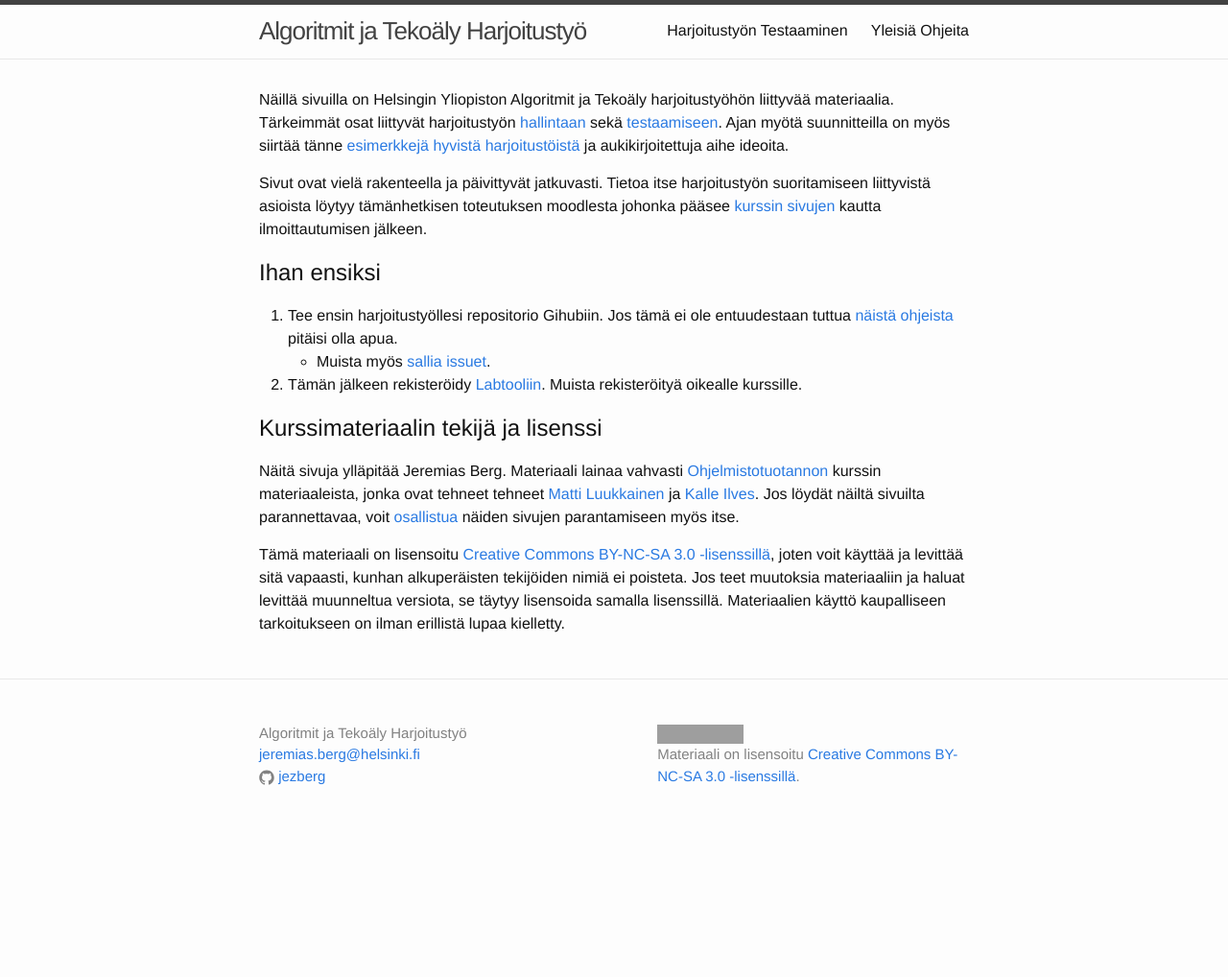
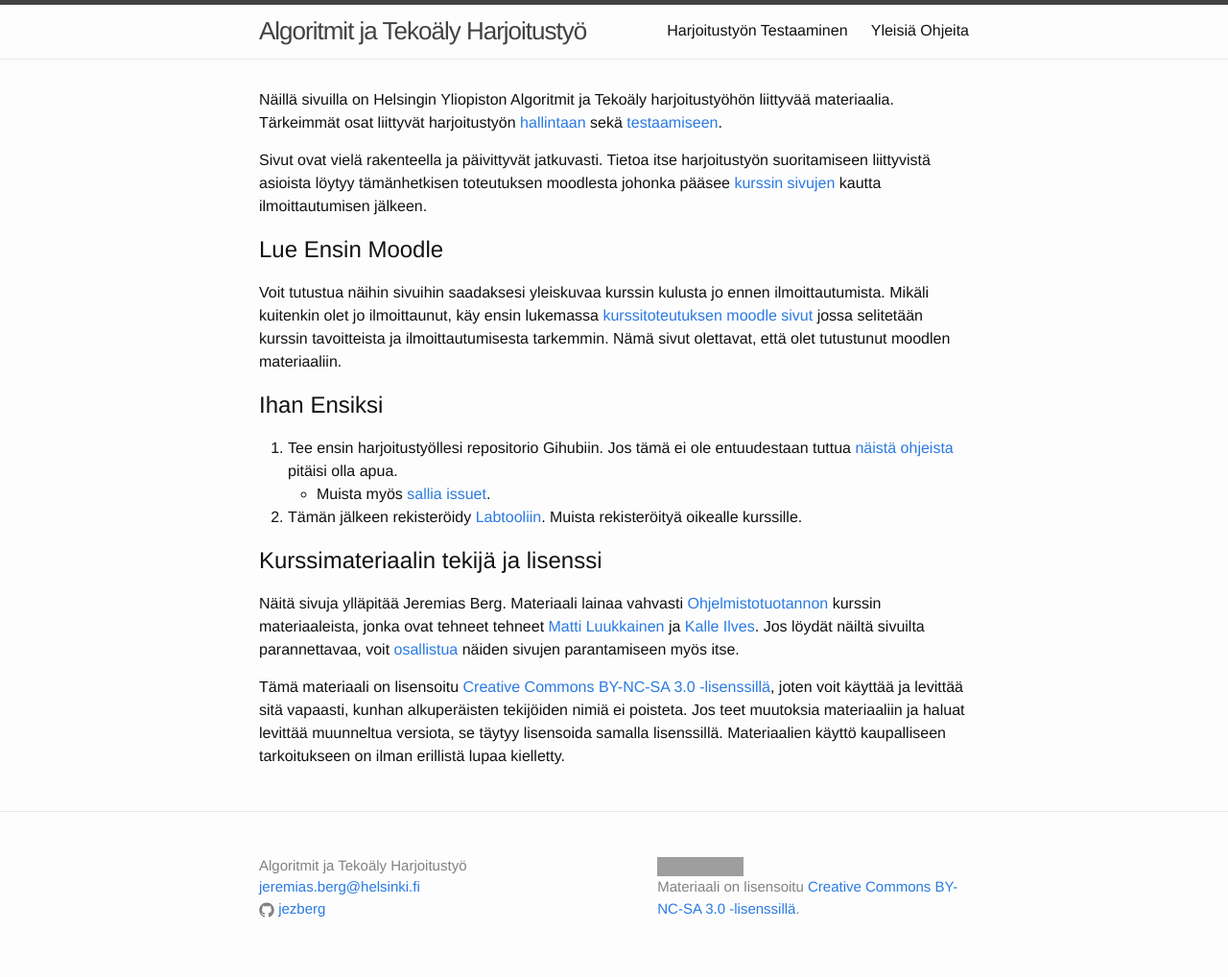
Before and after one commit to algolabra-hy/algolabra-hy.github.io, a Jekyll site: the page built from index.md, in a window 1280 px wide. Shown: the whole page at 96% size. Built offline with Jekyll 4.4.1, drawn with Linux system fonts in a browser that asks for light colours; before the commit the page ends 900 px from its top, so only the background shows below that; grey boxes are pictures that could not be loaded.

Commit message:
link back to moodle

```diff
--- a/_config.yml
+++ b/_config.yml
@@ -15,6 +15,7 @@ email: jeremias.berg@helsinki.fi
 description: >- # this means to ignore newlines until "baseurl:"
 baseurl: ''
 url: 'https://algolabra-hy.github.io'
+moodle: 'https://moodle.helsinki.fi/course/view.php?id=62031'
 github_username: jezberg
 repo_url: 'https://github.com/algolabra-hy/algolabra-hy.github.io'
 repo_branch: 'master'
--- a/index.md
+++ b/index.md
@@ -3,12 +3,18 @@ layout: home
 permalink: /
 ---
 
-Näillä sivuilla on Helsingin Yliopiston Algoritmit ja Tekoäly harjoitustyöhön liittyvää materiaalia. Tärkeimmät osat liittyvät harjoitustyön [hallintaan](/projektinhallinta) sekä [testaamiseen](/testing). Ajan myötä suunnitteilla on myös siirtää tänne [esimerkkejä hyvistä harjoitustöistä](/esimerkkeja) ja aukikirjoitettuja aihe ideoita.
+Näillä sivuilla on Helsingin Yliopiston Algoritmit ja Tekoäly harjoitustyöhön liittyvää materiaalia. Tärkeimmät osat liittyvät harjoitustyön [hallintaan](/projektinhallinta) sekä [testaamiseen](/testing).
 
 Sivut ovat vielä rakenteella ja päivittyvät jatkuvasti.
 Tietoa itse harjoitustyön suoritamiseen liittyvistä asioista löytyy tämänhetkisen toteutuksen moodlesta johonka pääsee [kurssin sivujen](https://studies.helsinki.fi/kurssit/opintojakso/otm-3d27dcc5-f7b5-4eec-b5db-53217aee3918/TKT20010) kautta ilmoittautumisen jälkeen.
 
-## Ihan ensiksi
+## Lue Ensin Moodle
+Voit tutustua näihin sivuihin saadaksesi yleiskuvaa kurssin kulusta jo
+ennen ilmoittautumista. Mikäli kuitenkin olet jo ilmoittaunut, käy ensin lukemassa
+[kurssitoteutuksen moodle sivut]({{site.moodle}}) jossa selitetään kurssin tavoitteista ja
+ilmoittautumisesta tarkemmin. Nämä sivut olettavat, että olet tutustunut moodlen materiaaliin.
+
+## Ihan Ensiksi
 1. Tee ensin harjoitustyöllesi repositorio Gihubiin. Jos tämä ei ole entuudestaan tuttua [näistä ohjeista](/git) pitäisi olla apua.
     - Muista myös [sallia issuet](/git#issuiden-salliminen).
 1. Tämän jälkeen rekisteröidy [Labtooliin](https://study.cs.helsinki.fi/labtool/). Muista rekisteröityä oikealle kurssille.
```
Also changed, not shown: _layouts/page.html (+12 -0 lines).
